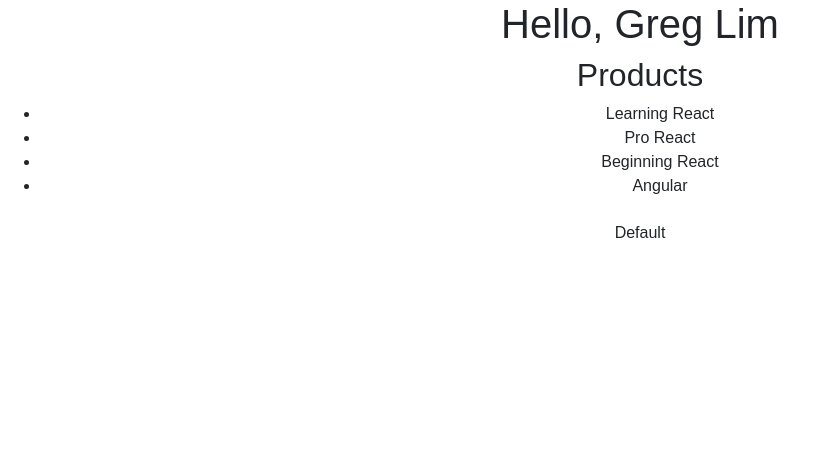
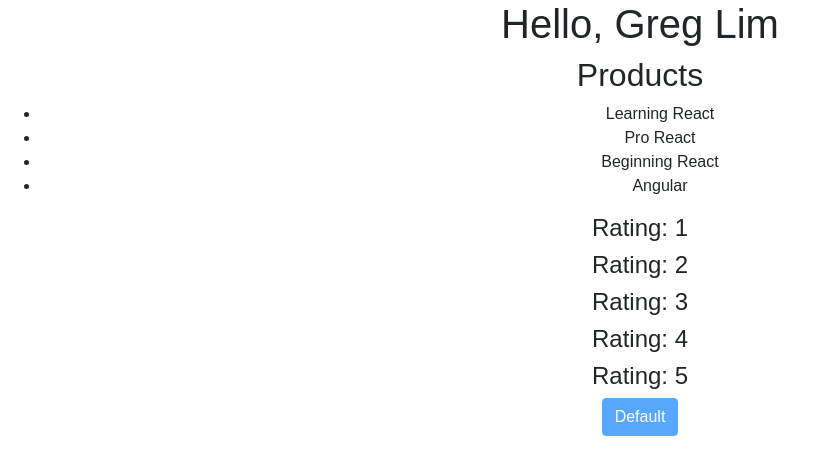
Before and after one commit to praveenax/LearnReactRedux, a React (Create React App) app in the folder sample/: page / in a window 1280 px wide. Shown: the top 474 px of the page, without its empty margins (0-816 px from the left). Built offline with nearby package versions, Linux system fonts and the light colour scheme.

Commit message:
Added rating to the template of the app

```diff
--- a/sample/src/App2.js
+++ b/sample/src/App2.js
@@ -1,6 +1,7 @@
 import React, { Component } from 'react';
 
 import Products from './Products';
+import Rating from './Rating';
 import {Button} from 'react-bootstrap';
 
 import logo from './logo.svg';
@@ -19,11 +20,20 @@ class App extends Component {
             lastName:'Lim'
         };
 
+        const isValid = true;
+
         return (
             <div className="App">
                 <h1>Hello, {this.formatName(user)}</h1>
                 <Products />
-                <Button>Default</Button>
+                <Rating rating="1"></Rating>
+                <Rating rating="2"></Rating>
+                <Rating rating="3"></Rating>
+                <Rating rating="4"></Rating>
+                <Rating rating="5"></Rating>
+
+                <Button bsStyle="primary" disabled="{!isValid}">Default</Button>
+
 
 
             </div>
```
